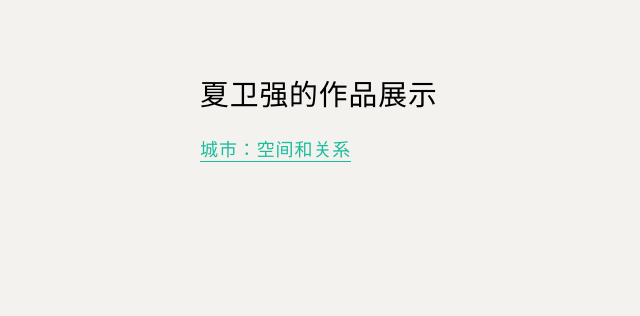
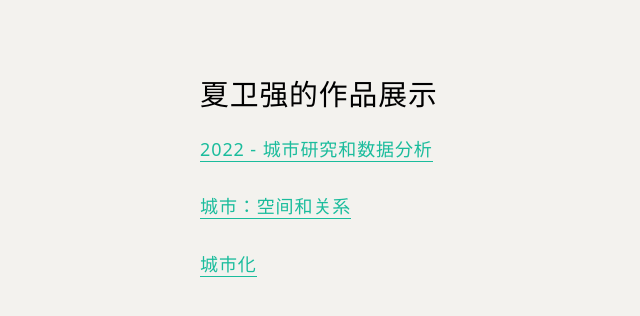
Before and after one commit to xia-time/xia-time.github.io, a plain HTML site: page index.html in a window 1280 px wide. Shown: the whole page, without its empty margins (0-640 px from the left). Drawn offline with Linux system fonts and the light colour scheme.

Commit message:
Update index.html

```diff
--- a/index.html
+++ b/index.html
@@ -794,6 +794,6 @@ a.md-toc-inner {
 </style>
 </head>
 <body class='typora-export os-windows'>
-<div id='write'  class=''><h2><a name="夏卫强的作品展示" class="md-header-anchor"></a><span>夏卫强的作品展示</span></h2><p><a href='https://mp.weixin.qq.com/s/3H9kJULPkzWBQq_dgJNStA'><span>城市：空间和关系</span></a></p></div>
+<div id='write'  class=''><h2><a name="夏卫强的作品展示" class="md-header-anchor"></a><span>夏卫强的作品展示</span></h2><p><a href='https://docs.qq.com/pdf/DTmFERG1Idm9CZWhk?&amp;u=7054823ccd7a4745bd9918dc5ba92ce5'><span>2022 - 城市研究和数据分析</span></a></p><p><a href='https://mp.weixin.qq.com/s/3H9kJULPkzWBQq_dgJNStA'><span>城市：空间和关系</span></a></p><p><a href='https://docs.qq.com/pdf/DTlpCS3pmU0tpTU9U'><span>城市化</span></a></p></div>
 </body>
 </html>
```
